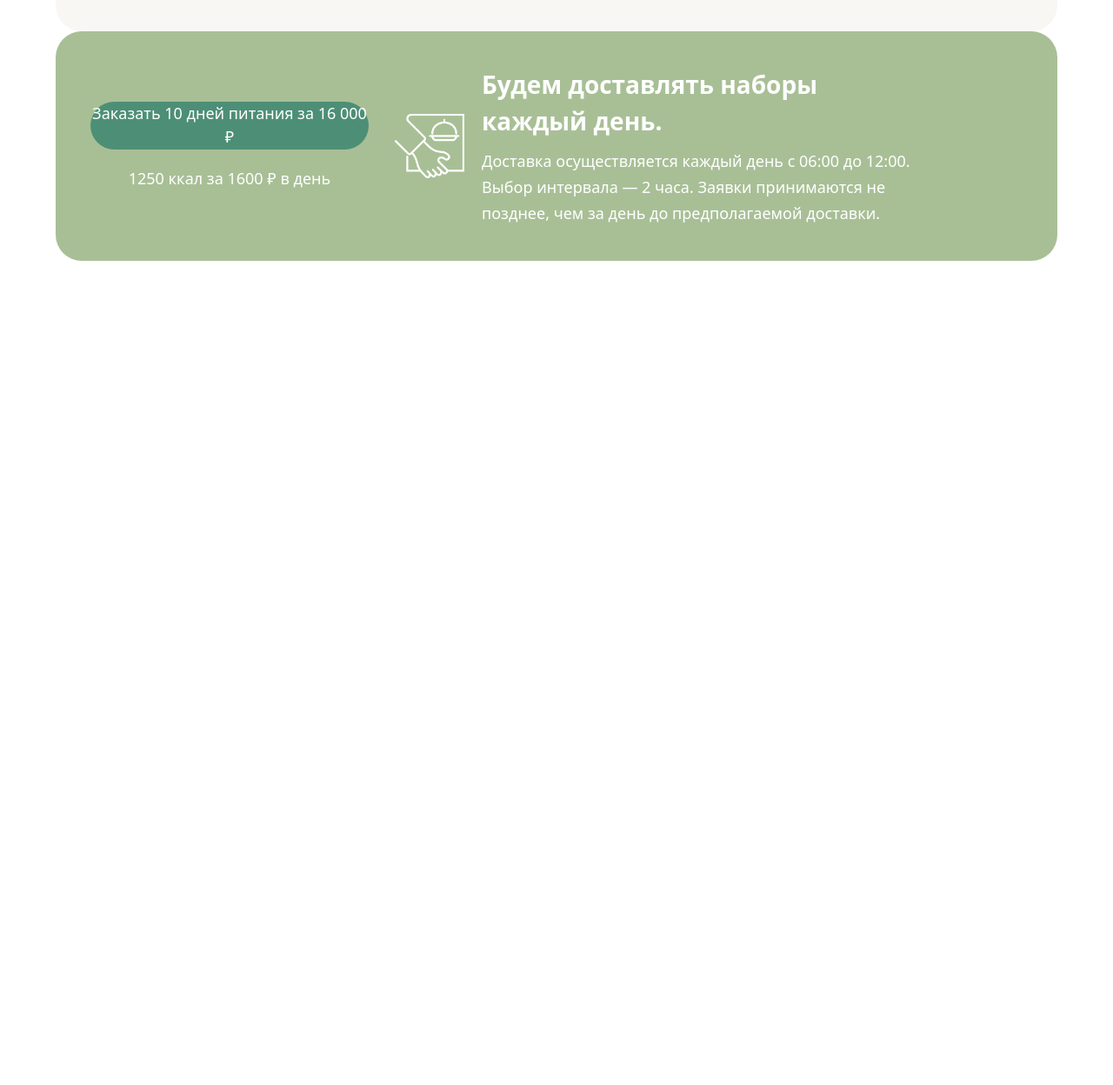
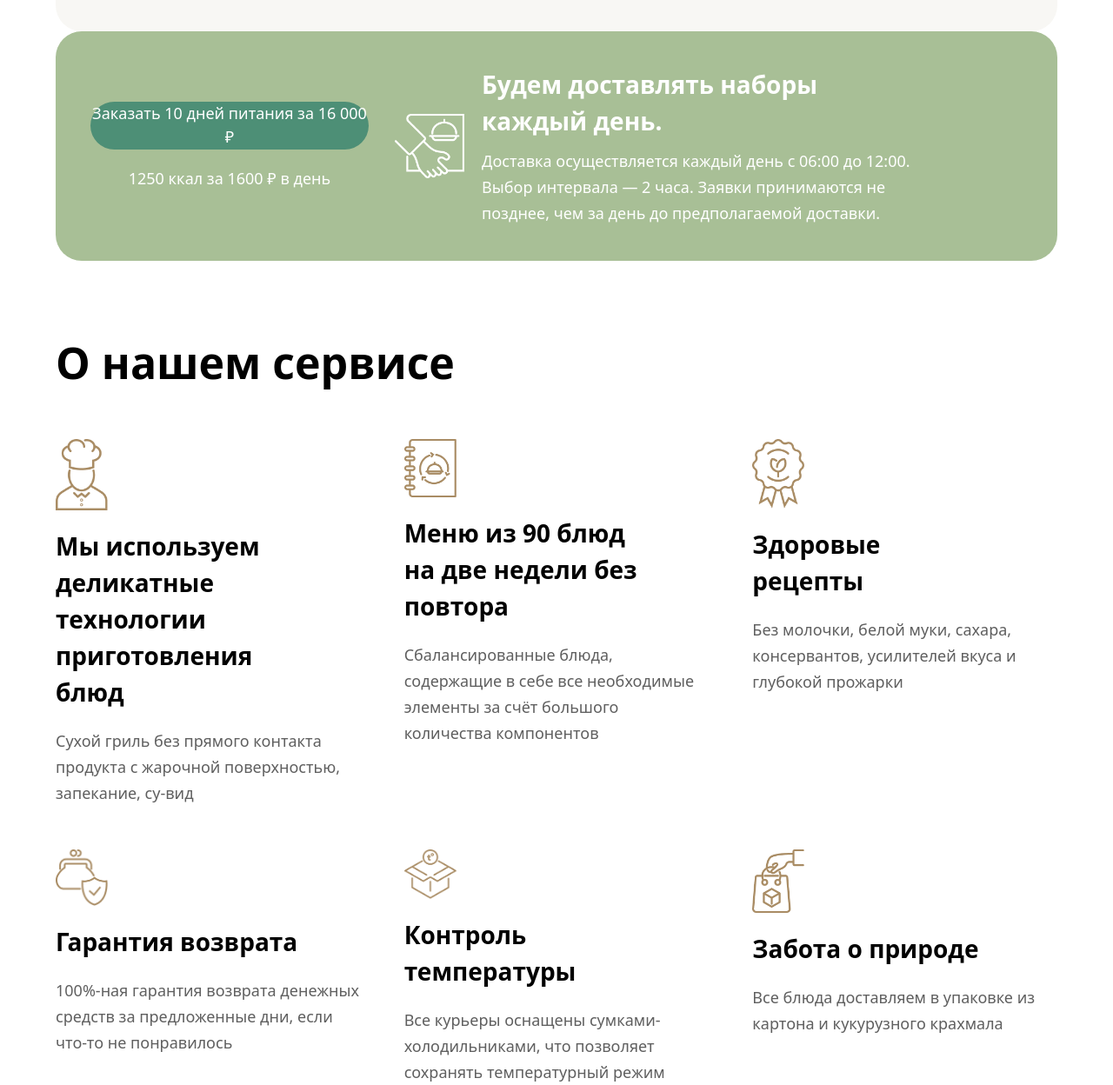
Before and after one commit to abubakrusmon/exam-2-week, a website: page Iindex.html in a window 1280 px wide. Shown: the part 3146-4394 px from the top of the page at 87% size. Before the commit the page ends 3446 px from the top, so only its background shows below. Drawn offline with Linux system fonts and the light colour scheme.

Commit message:
6 section + telefoni

```diff
--- a/Iindex.html
+++ b/Iindex.html
@@ -270,6 +270,75 @@
         </div>
     </div>
         </section>
+        <section class="max-w-[1200px] w-[90%] m-auto mt-[80px]">
+    <h1 class="text-[28px] md:text-[50px] font-bold text-center md:text-left">
+        О нашем сервисе
+    </h1>
+    <div class="grid grid-cols-1 md:grid-cols-2 lg:grid-cols-3 gap-[50px] mt-[50px]">
+        <div class="flex flex-col items-center md:items-start text-center md:text-left gap-[20px]">
+            <img src="./images/image copy 10.png" alt="" class="w-[60px]">
+            <h2 class="text-[28px] font-bold md:w-[80%]">
+                Мы используем деликатные технологии приготовления блюд
+            </h2>
+            <p class="text-[#5F5F5F] text-[18px] leading-[30px]">
+                Сухой гриль без прямого контакта продукта
+                с жарочной поверхностью, запекание, су-вид
+            </p>
+        </div>
+        <div class="flex flex-col items-center md:items-start text-center md:text-left gap-[20px]">
+            <img src="./images/image copy 11.png" alt="" class="w-[60px]">
+            <h2 class="text-[28px] font-bold md:w-[80%]">
+                Меню из 90 блюд на две недели без повтора
+            </h2>
+            <p class="text-[#5F5F5F] text-[18px] leading-[30px]">
+                Сбалансированные блюда, содержащие в себе
+                все необходимые элементы за счёт большого
+                количества компонентов
+            </p>
+        </div>
+        <div class="flex flex-col items-center md:items-start text-cente3r md:text-left gap-[20px]">
+            <img src="images/image copy 12.png" alt="" class="w-[60px]">
+            <h2 class="text-[28px] font-bold md:w-[80%]">
+                Здоровые рецепты
+            </h2>
+            <p class="text-[#5F5F5F] text-[18px] leading-[30px]">
+                Без молочки, белой муки, сахара,
+            консервантов, усилителей вкуса
+            и глубокой прожарки
+            </p>
+        </div>
+        <div class="flex flex-col items-center md:items-start text-center md:text-left gap-[20px]">
+            <img src="./images/image copy 13.png" alt="" class="w-[60px]">
+            <h2 class="text-[28px] font-bold md:w-[80%]">
+                Гарантия возврата
+            </h2>
+            <p class="text-[#5F5F5F] text-[18px] leading-[30px]">
+                100%-ная гарантия возврата денежных средств
+                за предложенные дни, если что-то не понравилось
+            </p>
+        </div>
+        <div class="flex flex-col items-center md:items-start text-center md:text-left gap-[20px]">
+            <img src="./images/image copy 14.png" alt="" class="w-[60px]">
+            <h2 class="text-[28px] font-bold md:w-[80%]">
+                Контроль температуры
+            </h2>
+            <p class="text-[#5F5F5F] text-[18px] leading-[30px]">
+                Все курьеры оснащены сумками-холодильниками,
+                что позволяет сохранять температурный режим
+            </p>
+        </div>
+        <div class="flex flex-col items-center md:items-start text-center md:text-left gap-[20px]">
+            <img src="./images/image copy 15.png" alt="" class="w-[60px]">
+            <h2 class="text-[28px] font-bold md:w-[80%]">
+                Забота о природе
+            </h2>
+            <p class="text-[#5F5F5F] text-[18px] leading-[30px]">
+                Все блюда доставляем в упаковке
+                из картона и кукурузного крахмала
+            </p>
+        </div>
+    </div>
+</section>
     </main>
 </body>
 </html>
```
Also changed, not shown: images/image copy 10.png (added), images/image copy 11.png (added), images/image copy 12.png (added), images/image copy 13.png (added), images/image copy 14.png (added), images/image copy 15.png (added), src/output.css.
